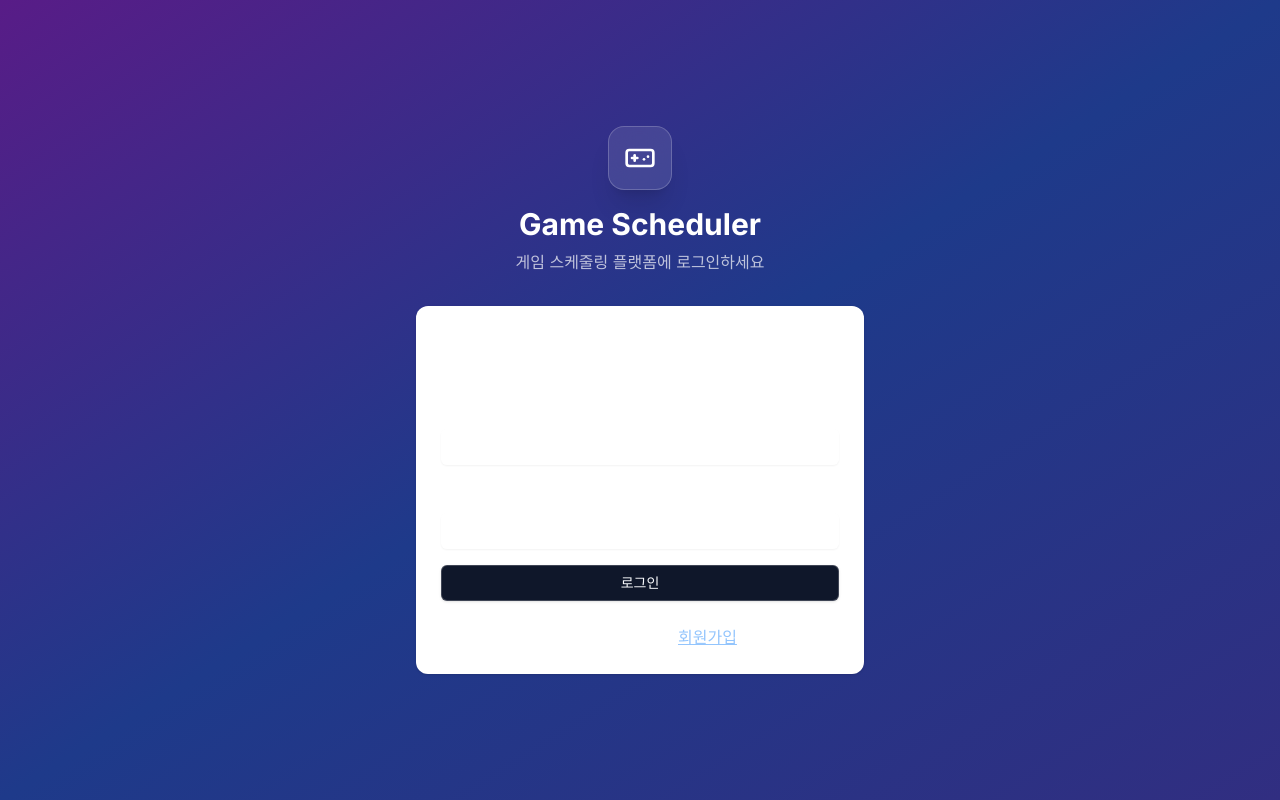
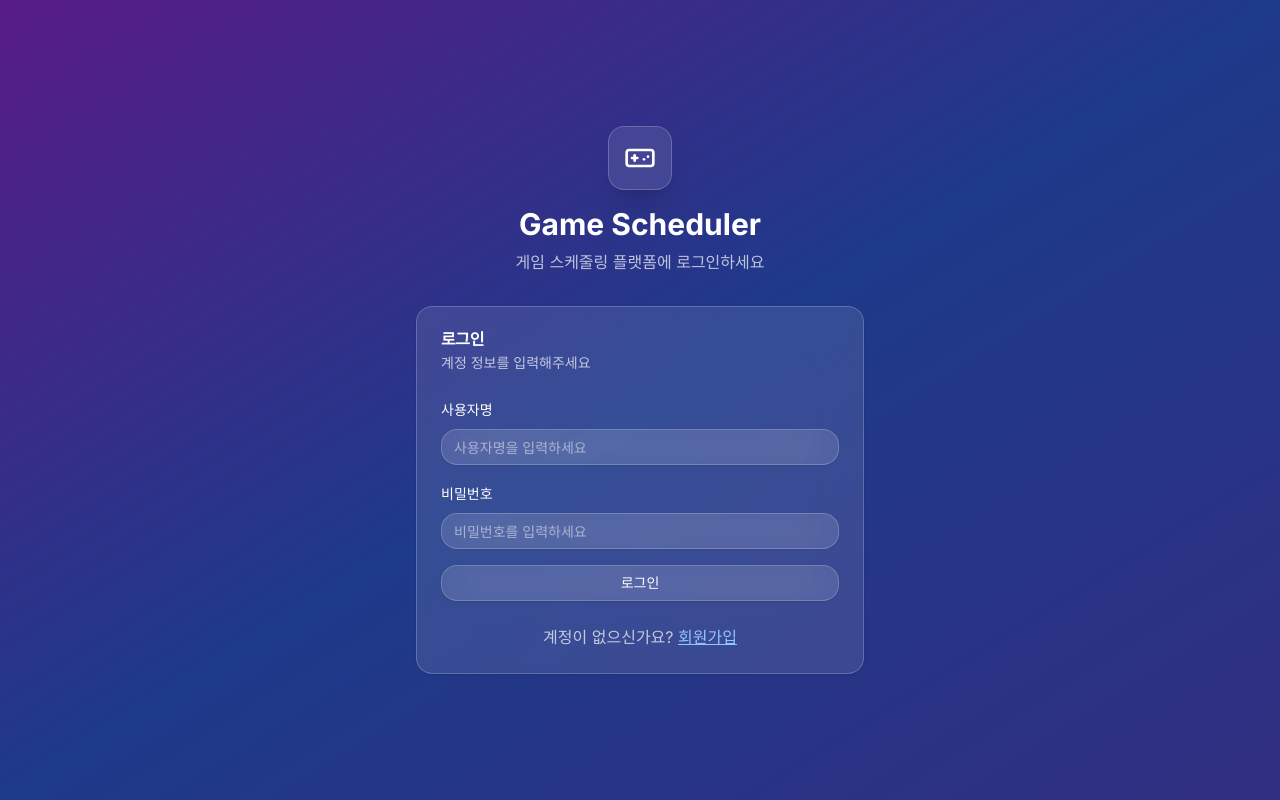
Before and after one commit to audora0212/gamesync-frontend, a Next.js app: page /auth/login in a window 1280 px wide. Built offline with nearby package versions, Linux system fonts and the light colour scheme; no server answers.

Commit message:
globals.css 수정

```diff
--- a/app/globals.css
+++ b/app/globals.css
@@ -44,3 +44,12 @@
 .drag-over {
   @apply ring-2 ring-blue-400 ring-opacity-50;
 }
+
+/* ────────────── Glassmorphism Utilities ────────────── */
+.glass {
+  @apply bg-white/10 backdrop-blur-xl border border-white/20 rounded-2xl;
+}
+
+.glass-button {
+  @apply bg-white/10 backdrop-blur-xl border border-white/20 text-white rounded-2xl;
+}
```
